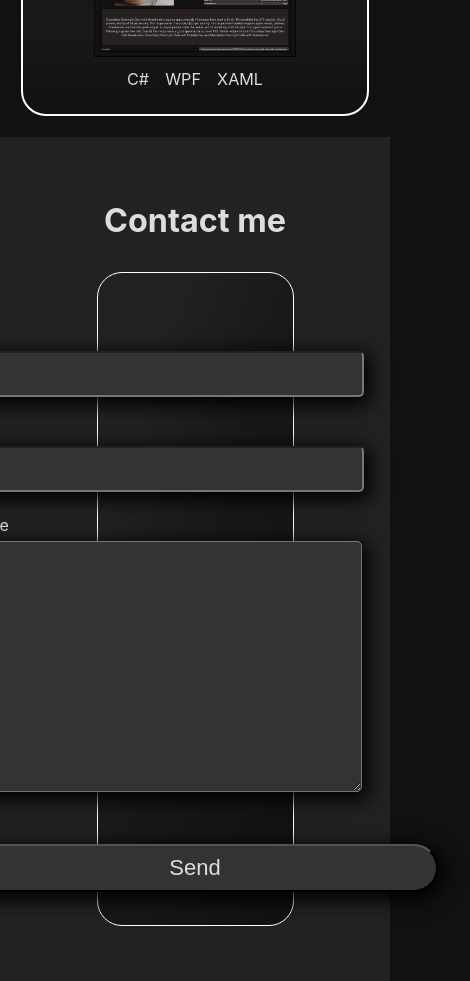
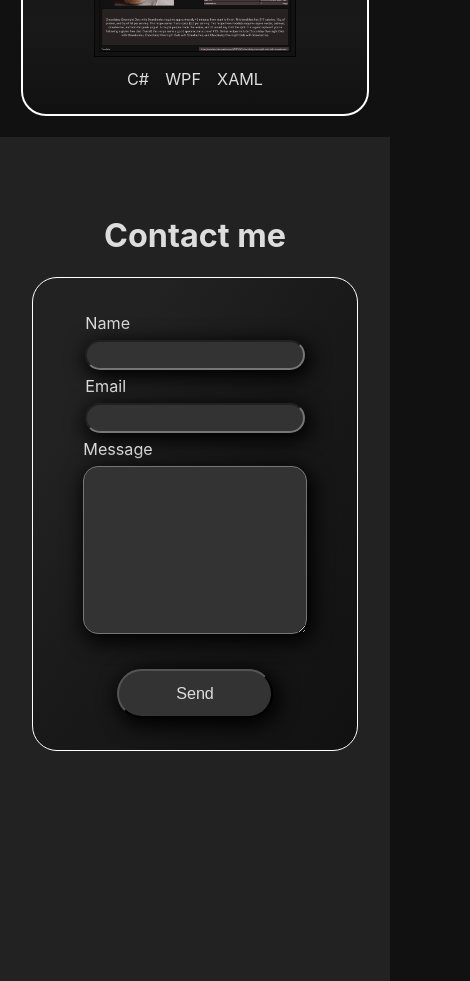
Before and after one commit to Faboid/portfolio, a React (Create React App) app: page / in a window 390 px wide. Shown: the part 2300-3281 px from the top of the page, 470 px wide, since content can reach past the window. Built offline with nearby package versions, Linux system fonts and the light colour scheme; the HTML template or start-up script is replaced by a standard one.

Commit message:
Improved responsiveness to different screen sizes for the contact section.

```diff
--- a/src/sections/Contact.css
+++ b/src/sections/Contact.css
@@ -1,37 +1,42 @@
 
 :root {
-    --text-size: 22px;
+    --text-size: calc(10px + 0.5vw + 0.5vh);
     --input-bg: #333333;
     --text-color: #DDDDDD;
 }
 
 .contact {
-    min-height: 100vh;
+    min-height: calc(100vh - 4rem);
+    padding: 2rem;
     background: #222222;
 }
 
 .contact-form {
-    margin: 2rem;
     display:flex;
     justify-content: center;
     align-items: center;
 }
 
 .contact-form-inner {
-    width: 50vw;
+    max-width: 100vw;
+    width: max(50vw, 20rem);
     min-height: 50vh;
     background: linear-gradient(to left top, #111111 0%, #191919 50%, transparent 80%);
     border: 1px white solid;
     border-radius: 25px;
-    display: flex;
+}
+
+.form-inputs {
+    display:flex;
+    flex-direction: column;
     align-items: center;
-    flex-direction: column;
+    justify-content: center;
 }
 
 .form-input-container {
-    margin: 1rem;
-    display: flex;
-    flex-direction: column;
+    display: grid;
+    max-width: 80%;
+    min-width: 30vw;
 }
 
 .form-input-label {
@@ -41,20 +46,19 @@
 
 .form-input {
     margin: 0.2rem;
-    padding: 0.2rem;
+    padding-left: 0.2rem;
+    padding-right: 0.2rem;
     font-size: var(--text-size);
     text-align: left;
-    height: 2.2rem;
-    min-width: 30vw;
-    max-width: 80%;
+    height: 1.5rem;
     background: var(--input-bg);
     color: var(--text-color);
-    border-radius: 5px;
+    border-radius: 15px;
     box-shadow: 3px 5px 20px 3px black;
 }
 
 textarea.form-input {
-    min-height: 15rem;
+    min-height: 10rem;
 }
 
 .form-submit-btn {
@@ -62,7 +66,7 @@ textarea.form-input {
     padding: 0.2rem;
     margin: 2rem;
     height: 3rem;
-    width: 30rem;
+    width: min(30rem, 40vw);
     background: var(--input-bg);
     color: var(--text-color);
     border-radius: 25px;
--- a/src/sections/Contact.js
+++ b/src/sections/Contact.js
@@ -5,7 +5,7 @@ import config from '../config.json';
 export default function Contact() {
     return (
         <div className="contact">
-            <Spacer height="5vh"/>
+            <Spacer height="3vh"/>
             <h1>Contact me</h1>
             <ContactForm/>
         </div>
@@ -27,6 +27,8 @@ function ContactForm() {
                     <input type='text' name='_hon' className='hon-pot'/>
                     <input type="hidden" name="_captcha" value="false"/>
 
+                    <div className='form-inputs'>
+
                         <div className='form-input-container'>
                             <label className='form-input-label'>Name</label>
                             <input name='name' className='form-input'/>
@@ -37,14 +39,11 @@ function ContactForm() {
                             <input name='email' className='form-input'/>
                         </div>
 
-                    {/*<div className='form-input-container'>
-                        <label className='form-input-label'>Subject</label>
-                        <input name='subject' className='form-input'/>
-                    </div> */}
-
                         <div className='form-input-container'>
                             <label className='form-input-label'>Message</label>
                             <textarea name='message' className='form-input'/>
+                        </div>
+
                     </div>
 
                     <button className='form-submit-btn'>Send</button>
```
Lines whose indentation alone changed are shown as unchanged.
